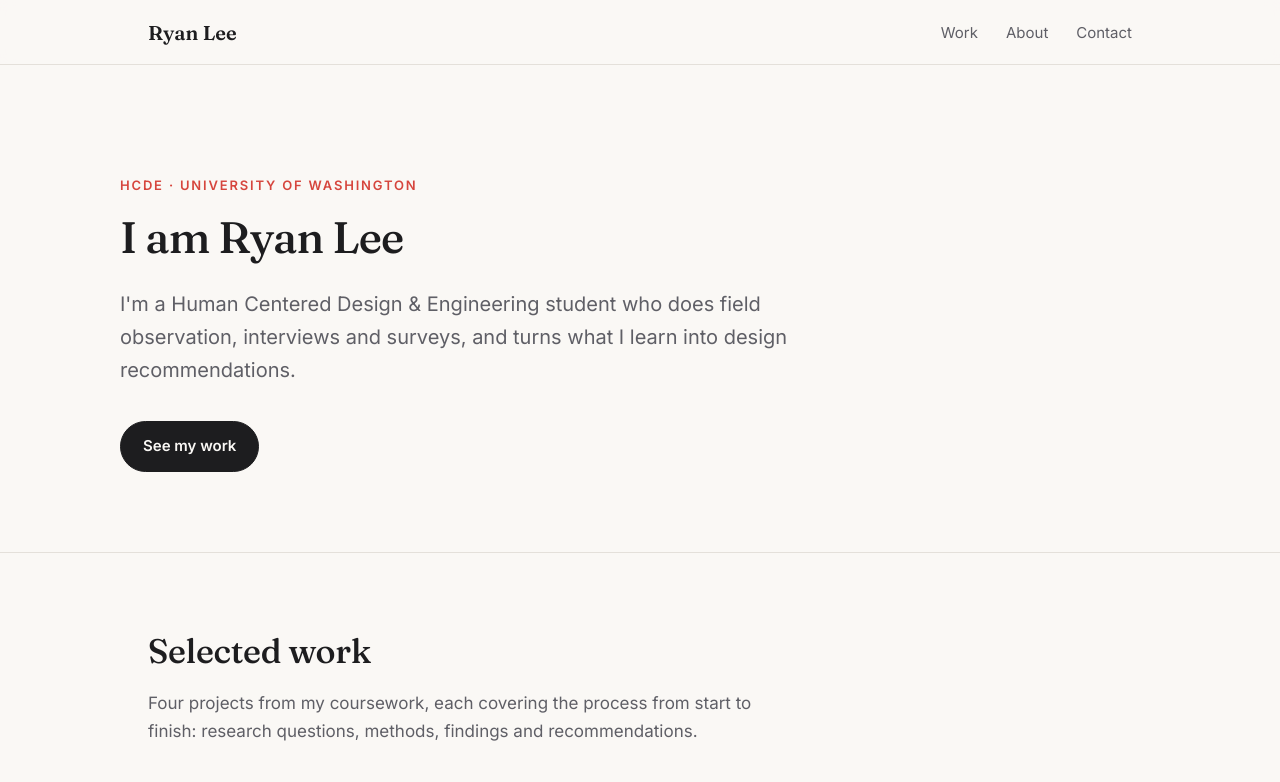
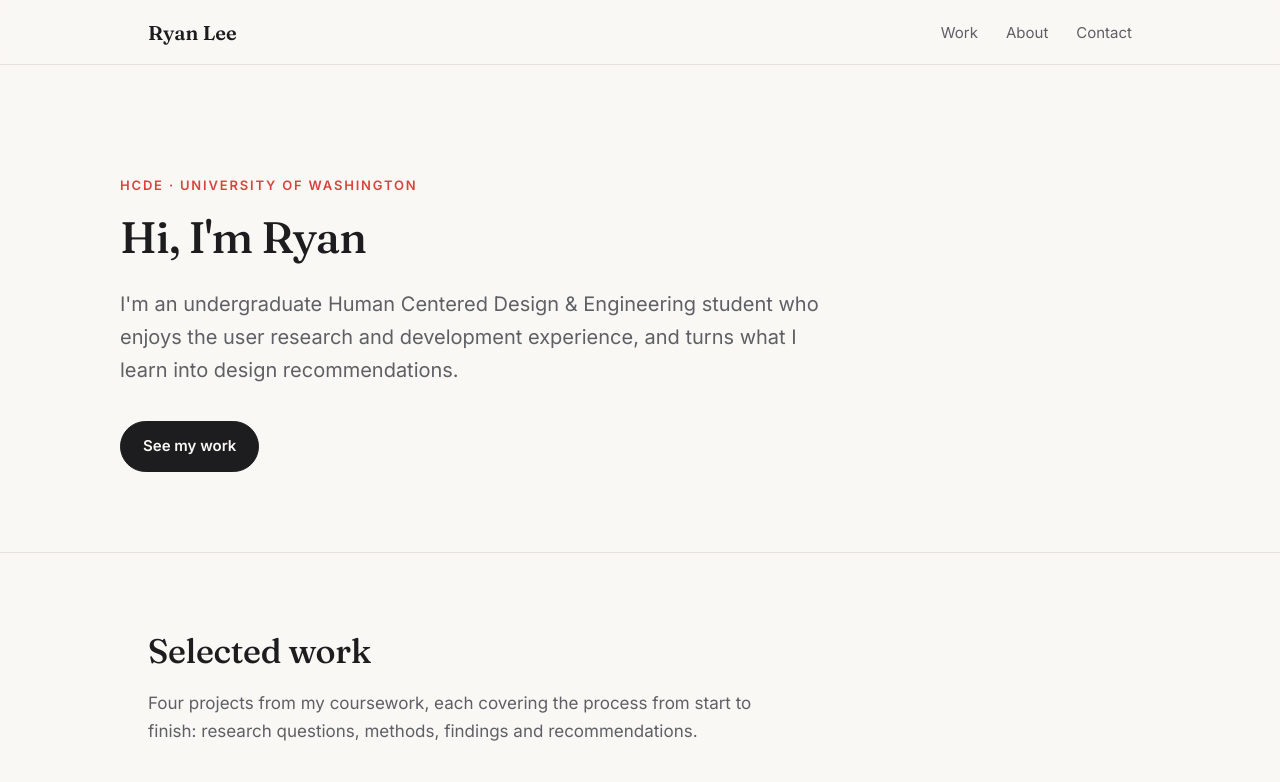
Before and after one commit to ryslee001/ryslee001.github.io, a plain HTML site: page index.html in a window 1280 px wide. Shown: the top 782 px of the page. Drawn offline with Linux system fonts and the light colour scheme.

Commit message:
Update intro headline and description

```diff
--- a/index.html
+++ b/index.html
@@ -18,8 +18,8 @@
 <main>
 <div class="wrap hero">
   <p class="eyebrow">HCDE · University of Washington</p>
-  <h1>I am Ryan Lee</h1>
-  <p class="lede">I'm a Human Centered Design &amp; Engineering student who does field observation, interviews and surveys, and turns what I learn into design recommendations.</p>
+  <h1>Hi, I'm Ryan</h1>
+  <p class="lede">I'm an undergraduate Human Centered Design &amp; Engineering student who enjoys the user research and development experience, and turns what I learn into design recommendations.</p>
   <div class="cta">
     <a class="btn primary" href="#work">See my work</a>
   </div>
```
